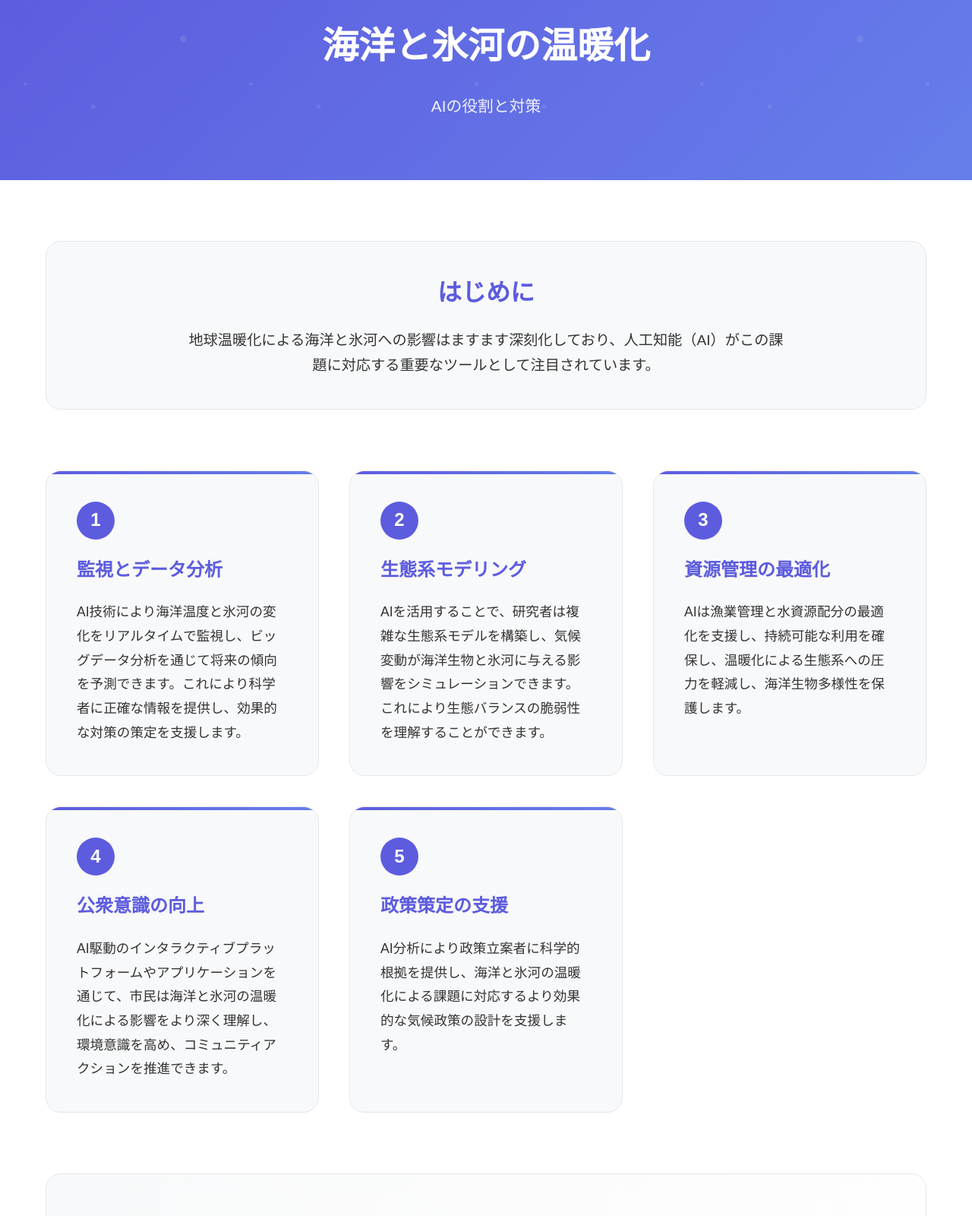
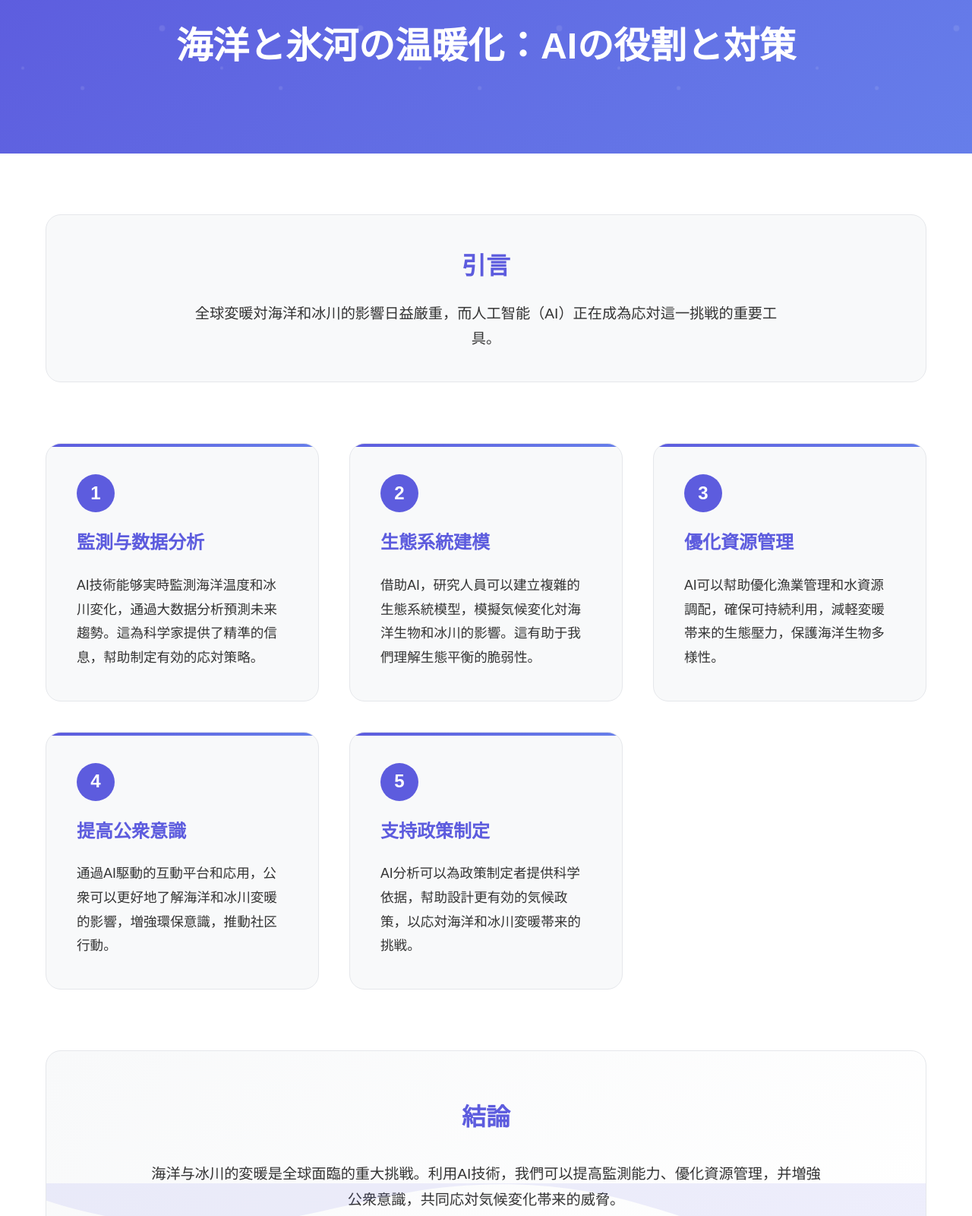
Before and after one commit to CHENMOUAD/ywy620a.shop, a plain HTML site: page index.html in a window 1280 px wide. Shown: the part 60-1660 px from the top of the page at 76% size. Drawn offline with Linux system fonts and the light colour scheme; no server answers.

Commit message:
Update index.html

```diff
--- a/index.html
+++ b/index.html
@@ -322,53 +322,52 @@
 <body>
     <header>
         <div class="container">
-            <h1>海洋と氷河の温暖化</h1>
-            <p class="subtitle">AIの役割と対策</p>
+            <h1>海洋と氷河の温暖化：AIの役割と対策</h1>
         </div>
     </header>
 
     <main>
         <div class="container">
             <section class="intro">
-                <h2>はじめに</h2>
-                <p>地球温暖化による海洋と氷河への影響はますます深刻化しており、人工知能（AI）がこの課題に対応する重要なツールとして注目されています。</p>
+                <h2>引言</h2>
+                <p>全球変暖対海洋和冰川的影響日益厳重，而人工智能（AI）正在成為応対這一挑戦的重要工具。</p>
             </section>
 
             <div class="sections">
                 <section class="section">
                     <div class="section-number">1</div>
-                    <h3>監視とデータ分析</h3>
-                    <p>AI技術により海洋温度と氷河の変化をリアルタイムで監視し、ビッグデータ分析を通じて将来の傾向を予測できます。これにより科学者に正確な情報を提供し、効果的な対策の策定を支援します。</p>
+                    <h3>監測与数据分析</h3>
+                    <p>AI技術能够実時監測海洋温度和冰川変化，通過大数据分析預測未来趨勢。這為科学家提供了精準的信息，幇助制定有効的応対策略。</p>
                 </section>
 
                 <section class="section">
                     <div class="section-number">2</div>
-                    <h3>生態系モデリング</h3>
-                    <p>AIを活用することで、研究者は複雑な生態系モデルを構築し、気候変動が海洋生物と氷河に与える影響をシミュレーションできます。これにより生態バランスの脆弱性を理解することができます。</p>
+                    <h3>生態系統建模</h3>
+                    <p>借助AI，研究人員可以建立複雜的生態系統模型，模擬気候変化対海洋生物和冰川的影響。這有助于我們理解生態平衡的脆弱性。</p>
                 </section>
 
                 <section class="section">
                     <div class="section-number">3</div>
-                    <h3>資源管理の最適化</h3>
-                    <p>AIは漁業管理と水資源配分の最適化を支援し、持続可能な利用を確保し、温暖化による生態系への圧力を軽減し、海洋生物多様性を保護します。</p>
+                    <h3>優化資源管理</h3>
+                    <p>AI可以幇助優化漁業管理和水資源調配，確保可持続利用，減軽変暖帯来的生態壓力，保護海洋生物多様性。</p>
                 </section>
 
                 <section class="section">
                     <div class="section-number">4</div>
-                    <h3>公衆意識の向上</h3>
-                    <p>AI駆動のインタラクティブプラットフォームやアプリケーションを通じて、市民は海洋と氷河の温暖化による影響をより深く理解し、環境意識を高め、コミュニティアクションを推進できます。</p>
+                    <h3>提高公衆意識</h3>
+                    <p>通過AI駆動的互動平台和応用，公衆可以更好地了解海洋和冰川変暖的影響，増強環保意識，推動社区行動。</p>
                 </section>
 
                 <section class="section">
                     <div class="section-number">5</div>
-                    <h3>政策策定の支援</h3>
-                    <p>AI分析により政策立案者に科学的根拠を提供し、海洋と氷河の温暖化による課題に対応するより効果的な気候政策の設計を支援します。</p>
+                    <h3>支持政策制定</h3>
+                    <p>AI分析可以為政策制定者提供科学依据，幇助設計更有効的気候政策，以応対海洋和冰川変暖帯来的挑戦。</p>
                 </section>
             </div>
 
             <section class="conclusion">
                 <h2>結論</h2>
-                <p>海洋と氷河の温暖化は地球が直面する重大な課題です。AI技術を活用することで、監視能力の向上、資源管理の最適化、そして公衆意識の強化を実現し、気候変動による脅威に共同で対応することができます。</p>
+                <p>海洋与冰川的変暖是全球面臨的重大挑戦。利用AI技術，我們可以提高監測能力、優化資源管理，并増強公衆意識，共同応対気候変化帯来的威脅。</p>
                 <div class="wave"></div>
             </section>
         </div>
```
